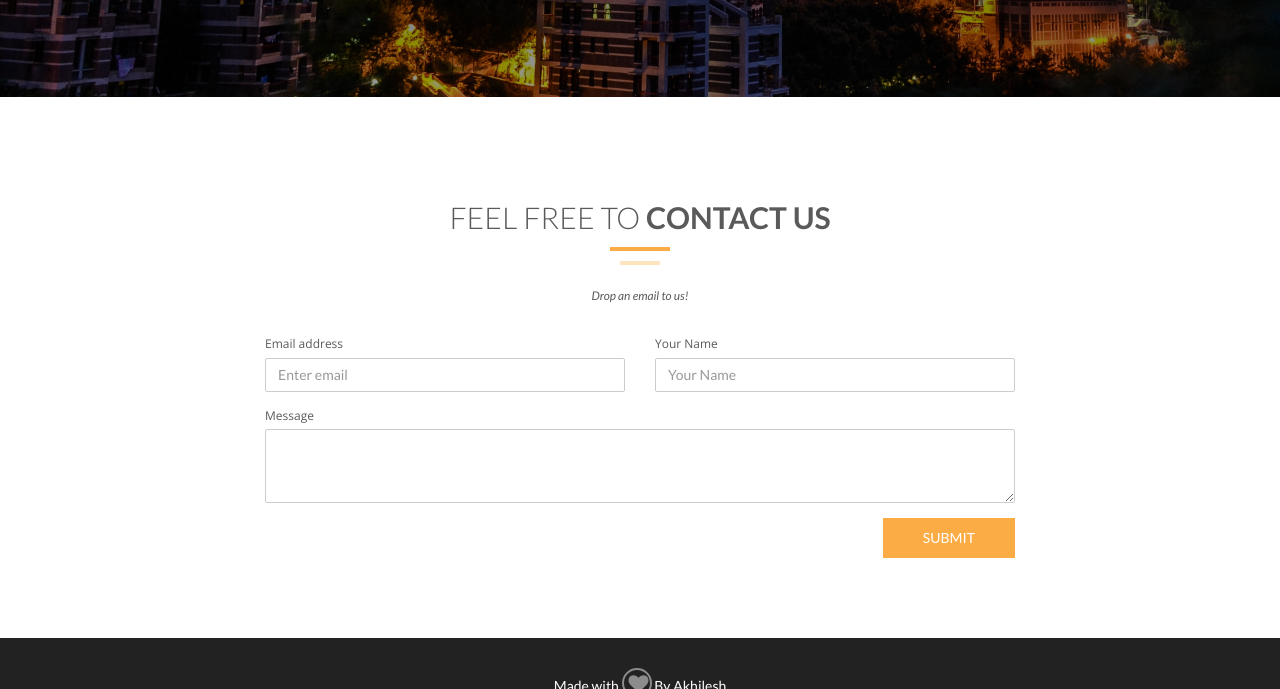
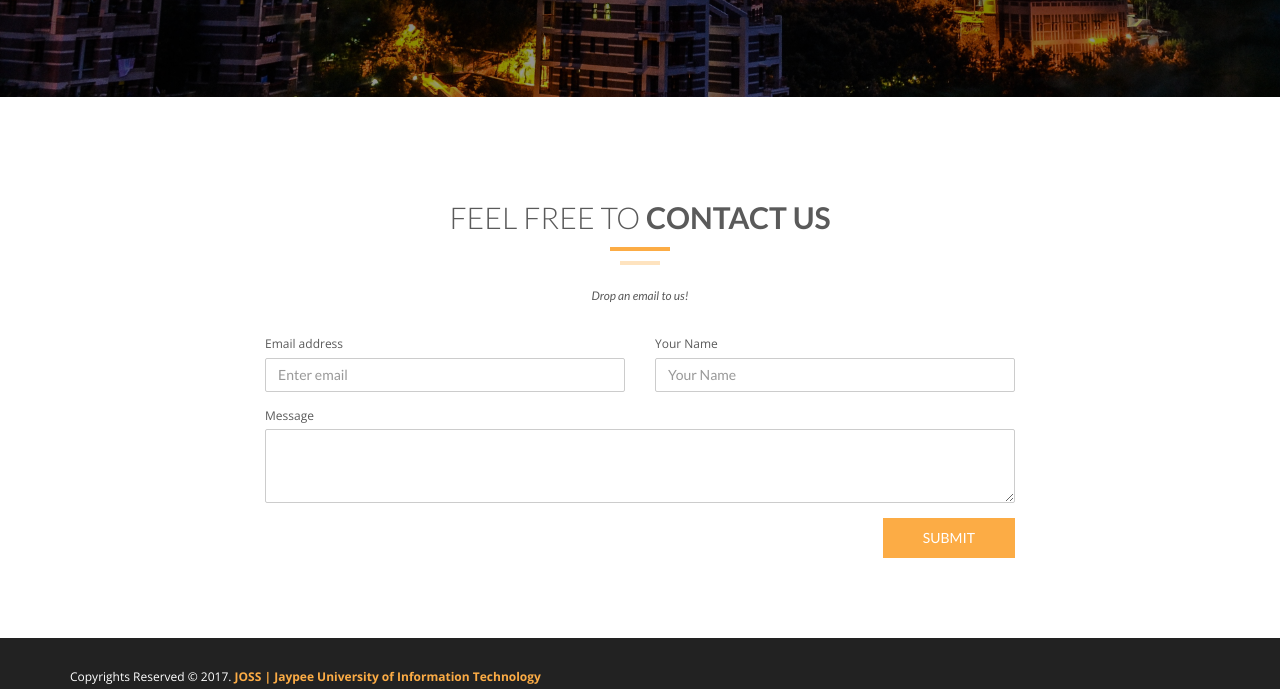
Before and after one commit to juoss/JOSS, a plain HTML site: page index.html in a window 1280 px wide. Shown: the part 4181-4870 px from the top of the page. Drawn offline with nearby package versions, Linux system fonts and the light colour scheme; a script that the page names is missing.

Commit message:
Update index.html

```diff
--- a/index.html
+++ b/index.html
@@ -460,7 +460,7 @@
 
  <nav id="footer">
         <div class="container">
-        <p><div align="center"> Made with <i class="fa fa-heart" aria-hidden="true"></i>  By Akhilesh </div> </p>
+
             <div class="pull-centre fnav">
                 <p>Copyrights Reserved © 2017. <a><strong> JOSS | Jaypee University of Information Technology</strong></a>
             </div>
```
